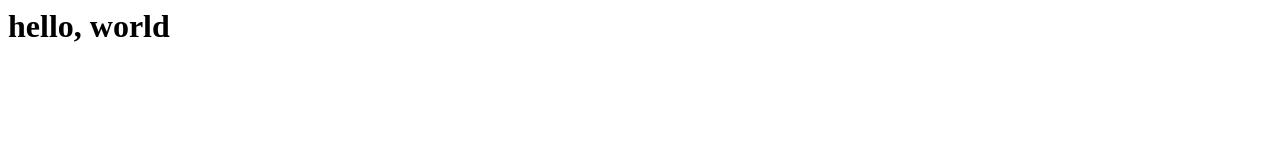
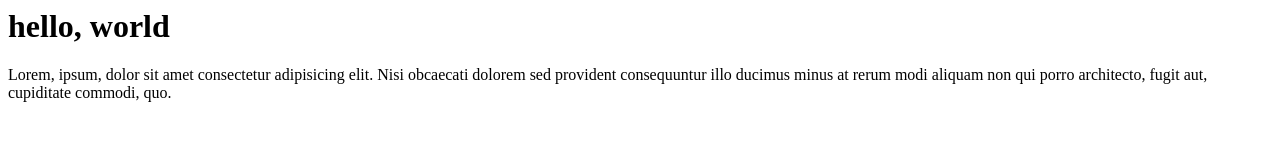
Before and after one commit to t-noumi/website, a plain HTML site: page index.html in a window 1280 px wide. Drawn offline with Linux system fonts and the light colour scheme.

Commit message:
Add p tags

```diff
--- a/index.html
+++ b/index.html
@@ -1,3 +1,6 @@
 <h1>
 	hello, world
 </h1>
+<p>
+	Lorem, ipsum, dolor sit amet consectetur adipisicing elit. Nisi obcaecati dolorem sed provident consequuntur illo ducimus minus at rerum modi aliquam non qui porro architecto, fugit aut, cupiditate commodi, quo.
+</p>
```
